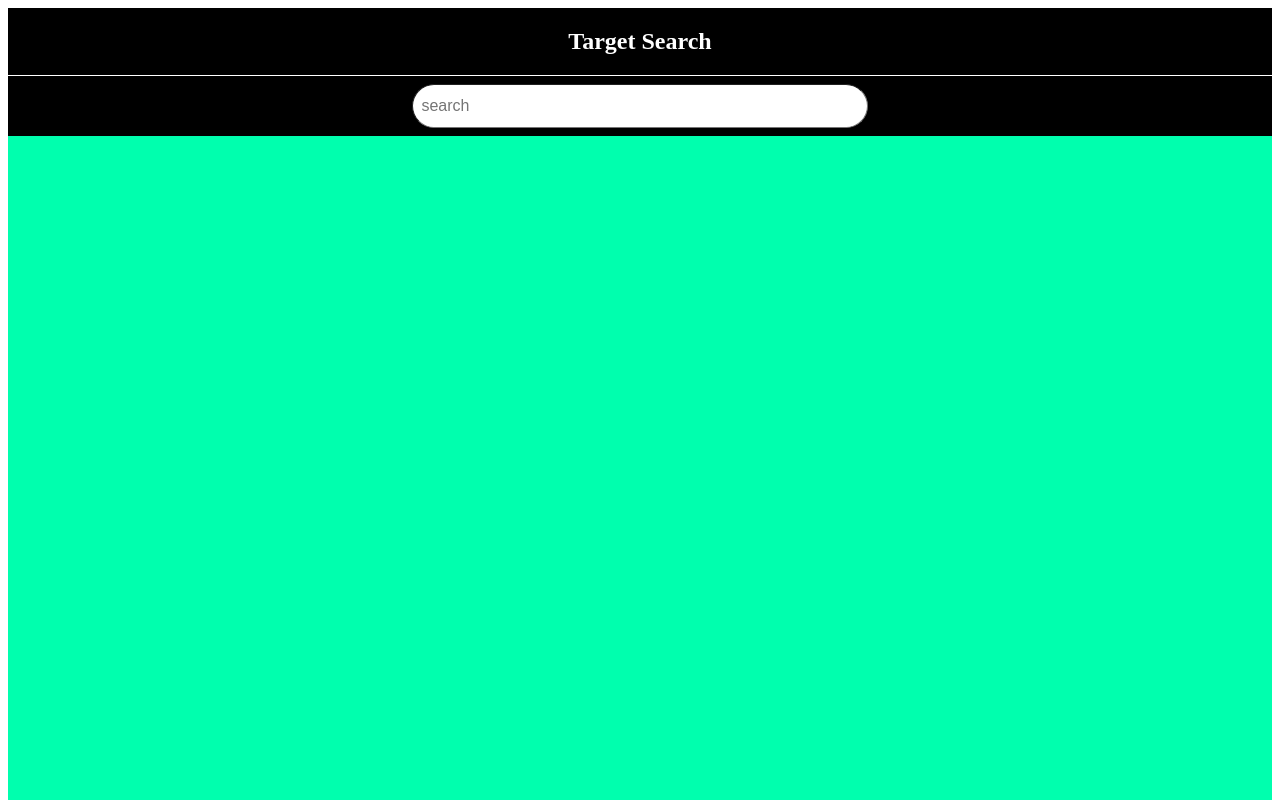
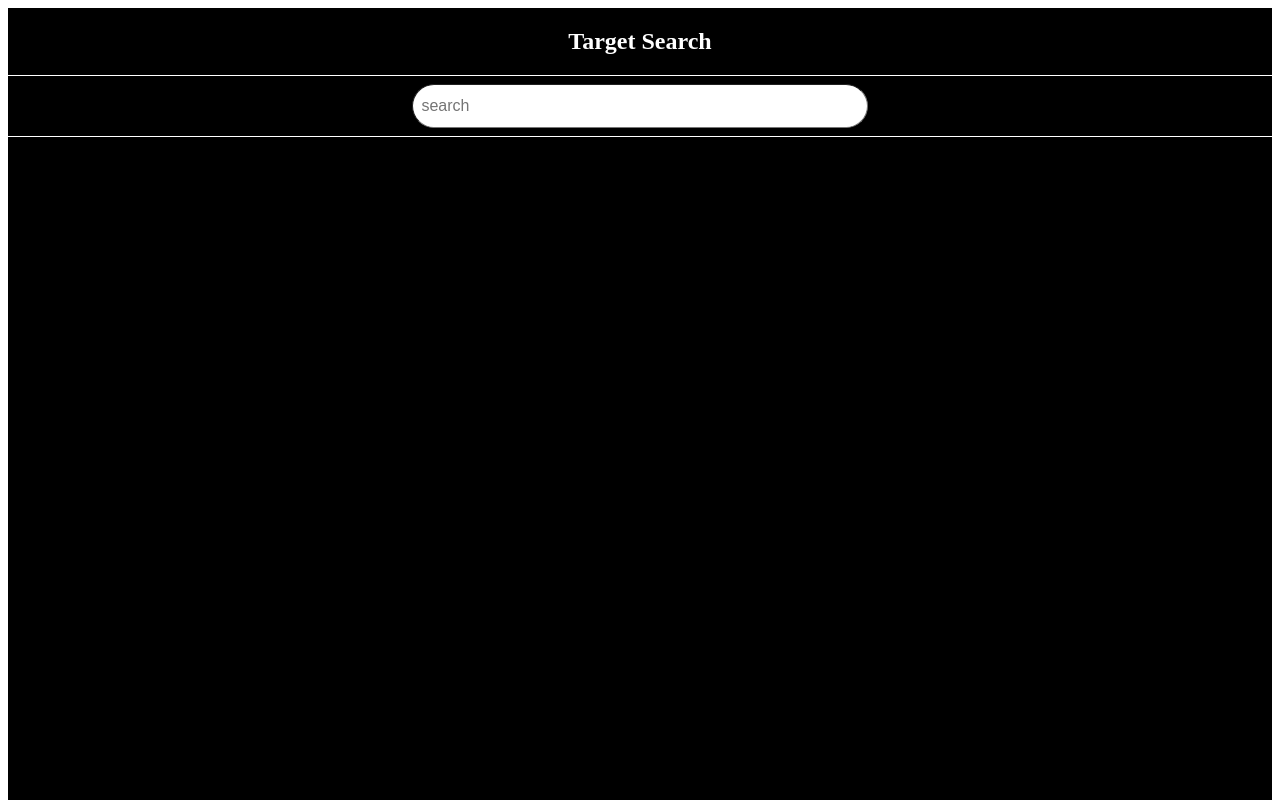
Before and after one commit to sunjaaa/Target-Search, a React (Create React App) app: page / in a window 1280 px wide. Shown: the top 800 px of the page. Built offline with nearby package versions, Linux system fonts and the light colour scheme.

Commit message:
fix : type err

```diff
--- a/src/index.tsx
+++ b/src/index.tsx
@@ -8,9 +8,9 @@ const root = ReactDOM.createRoot(
   document.getElementById("root") as HTMLElement
 );
 root.render(
-  <React.StrictMode>
-    <RecoilRoot>
-      <App />
-    </RecoilRoot>
-  </React.StrictMode>
+  // <React.StrictMode>
+  <RecoilRoot>
+    <App />
+  </RecoilRoot>
+  // </React.StrictMode>
 );
--- a/src/pages/Home/Home.tsx
+++ b/src/pages/Home/Home.tsx
@@ -6,13 +6,15 @@ import ShowTargetInfo from "./components/ShowTargetInfo";
 import { fetchHuman } from "../../hooks/useHuman";
 
 const Home = () => {
+  const [result, setResult] = useState<Object[]>();
+
   const inputText = useRef("");
-  const [result, setResult] = useState<Object>();
 
   useEffect(() => console.log("렌더링"));
 
   const activeEnter = (e: React.KeyboardEvent<HTMLInputElement>) => {
     if (e.key === "Enter") {
+      console.log("e.key", e.key);
       e.preventDefault();
       activeButton();
     }
@@ -25,7 +27,6 @@ const Home = () => {
 
   const activeButton = async () => {
     console.log("INPUT TARGET : ", inputText.current);
-
     const info = await fetchHuman(inputText.current);
     setResult(info);
   };
@@ -54,6 +55,12 @@ const Container = styled.form`
 `;
 
 const Empty = styled.div`
+  display: flex;
+  flex: 1;
   height: 100vh;
-  background-color: #00ffae;
+  background-color: #000000c5;
+  padding-left: 16px;
+  border-top-style: solid;
+  border-width: 1px;
+  border-top-color: #ffffff;
 `;
--- a/src/pages/Home/components/ShowTargetInfo.tsx
+++ b/src/pages/Home/components/ShowTargetInfo.tsx
@@ -1,16 +1,15 @@
-import React from "react";
 import styled from "styled-components";
 
 export interface Props {
-  targetInfo?: any;
+  targetInfo?: object[];
 }
 
 const ShowTargetInfo = ({ targetInfo }: Props) => {
-  console.log("targetInfo params", targetInfo);
   console.log("targetInfo params", typeof targetInfo);
-  console.log("targetInfo params", targetInfo.length);
 
-  if (targetInfo.length === 0) {
+  const info = targetInfo?.filter((e) => console.log(typeof e));
+
+  if (0 === 0) {
     return (
       <NoResult>
         <TextBox>
@@ -19,13 +18,13 @@ const ShowTargetInfo = ({ targetInfo }: Props) => {
       </NoResult>
     );
   } else {
-    const targetName = targetInfo.name;
+    // const targetName = targetInfo.name;
+    const targetName = "1";
 
     return (
       <Container>
         <TextBox>
           <Title>{targetName}</Title>
-
           <Description>
             Since the beginning of this year, I've been working with a
             California Department of Food and Agriculture cooperative to
@@ -93,6 +92,12 @@ const TextBox = styled.div`
 `;
 
 const NoResult = styled.div`
+  display: flex;
+  flex: 1;
   height: 100vh;
-  background-color: #3b2044;
+  background-color: #000000c5;
+  padding-left: 16px;
+  border-top-style: solid;
+  border-width: 1px;
+  border-top-color: #ffffff;
 `;
```
